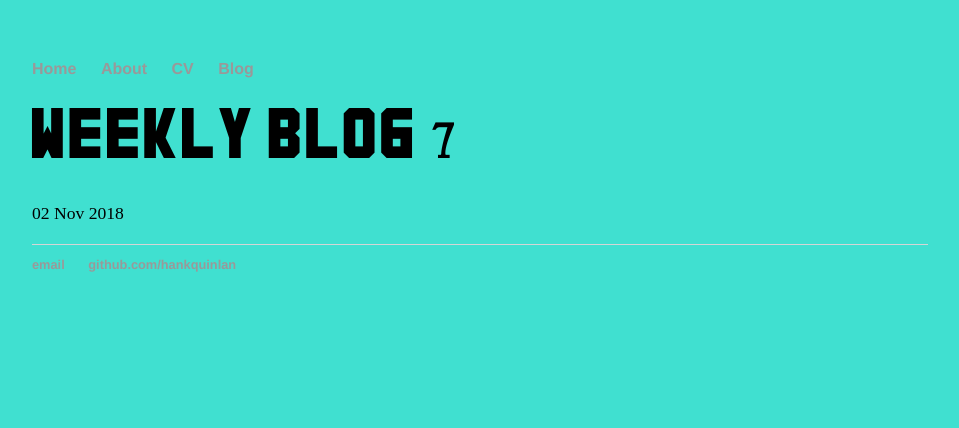
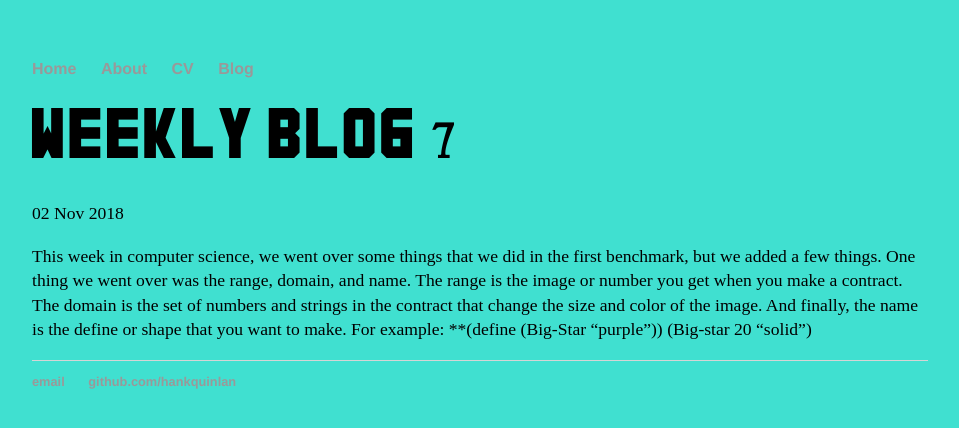
Before and after one commit to tylerm2204/tylerm2204.github.io, a Jekyll site: the page built from _posts/2018-11-2-weekly-reflection.md, in a window 1280 px wide. Shown: the top 428 px of the page, without its empty margins (160-1119 px from the left). Built offline with Jekyll 4.4.1, drawn with Linux system fonts in a browser that asks for light colours.

Commit message:
Update 2018-11-2-weekly-reflection.md

```diff
--- a/_posts/2018-11-2-weekly-reflection.md
+++ b/_posts/2018-11-2-weekly-reflection.md
@@ -1,5 +1,9 @@
 ---
 layout: post
 title: "weekly blog 7"
-date: 2018-11-2
+date: 2018-11-02
 ---
+
+This week in computer science, we went over some things that we did in the first benchmark, but we added a few things. One thing we went over was the range, domain, and name. The range is the image or number you get when you make a contract. The domain is the set of numbers and strings in the contract that change the size and color of the image. And finally, the name is the define or shape that you want to make. For example:
+**(define (Big-Star "purple"))
+(Big-star 20 "solid")
```
